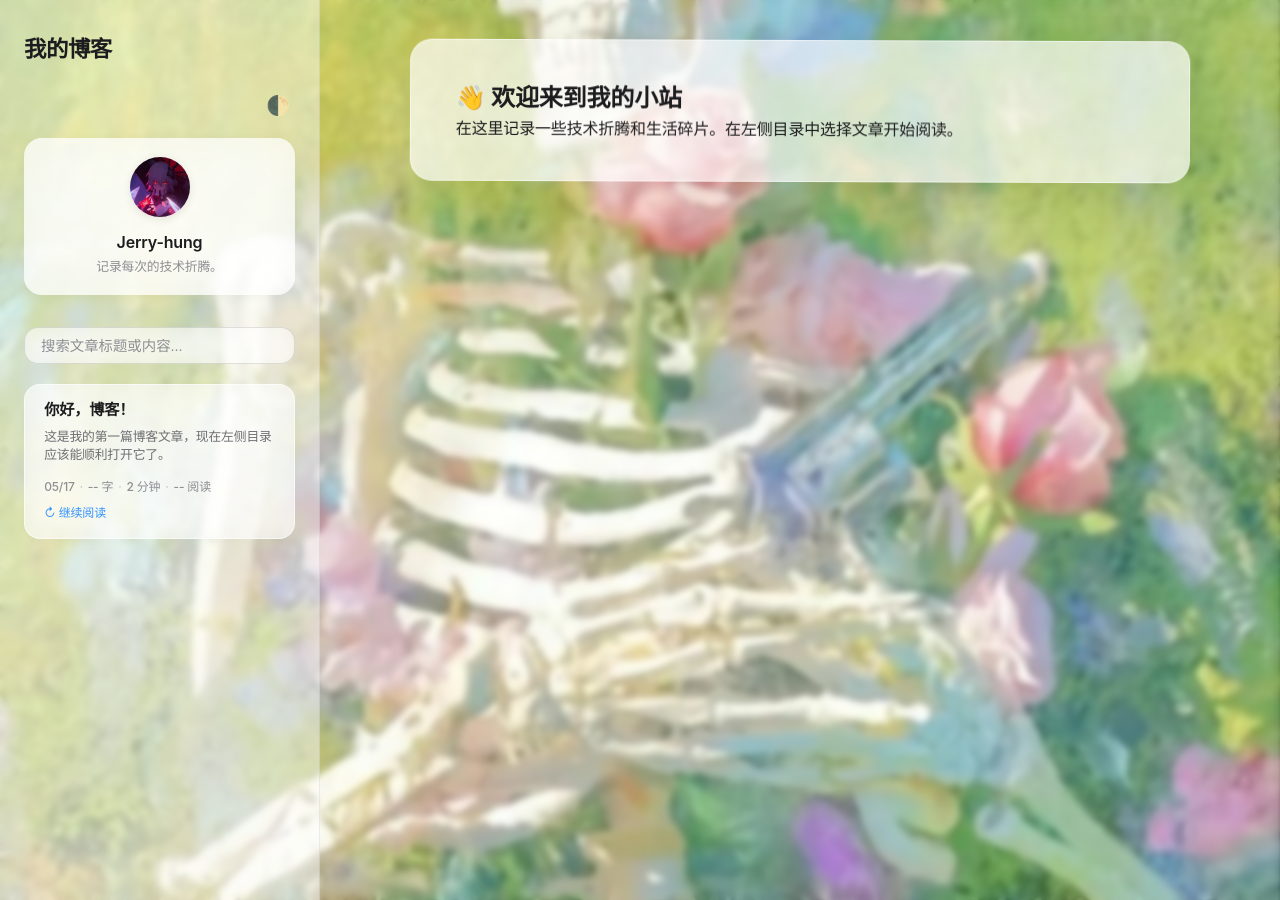
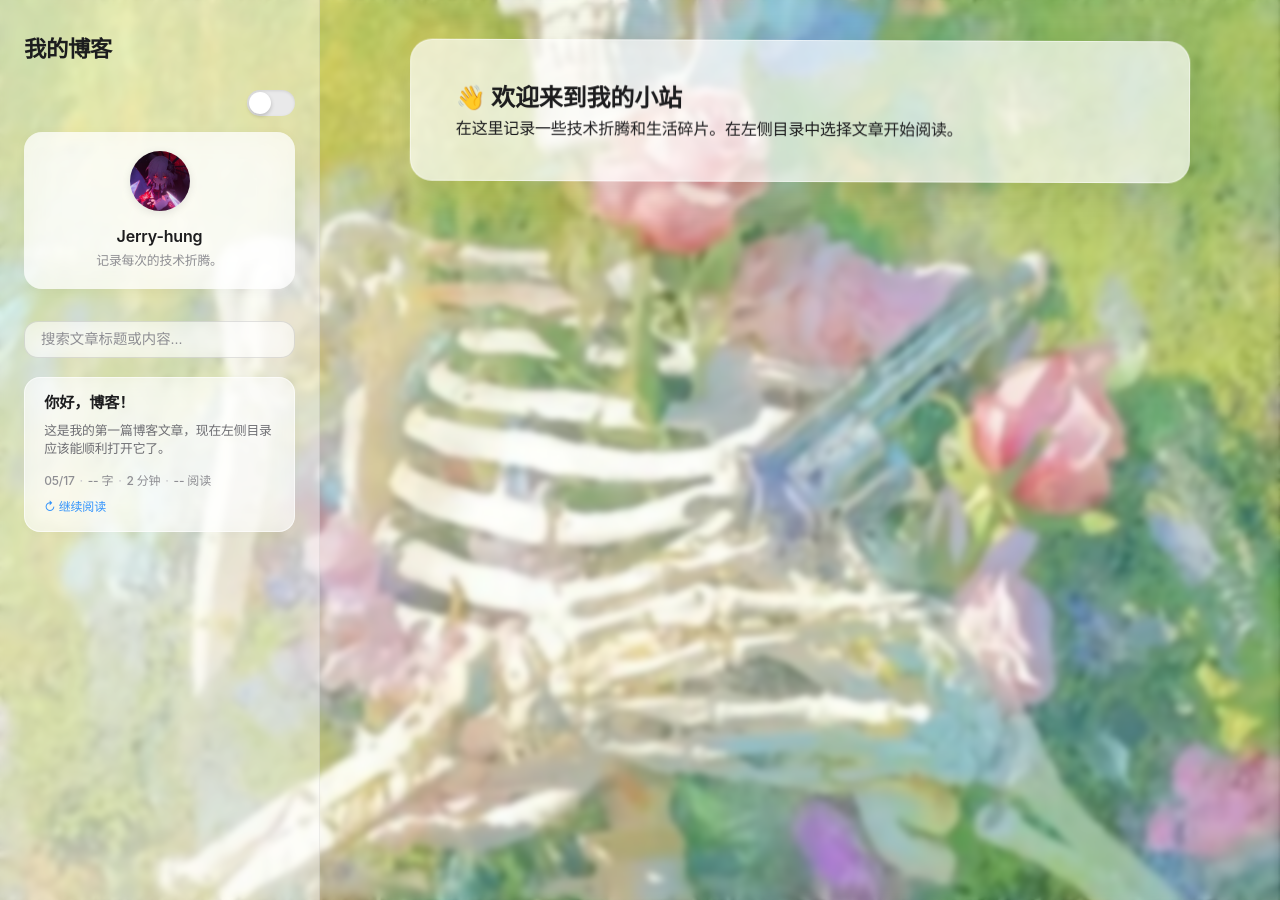
Before and after one commit to Jerry-Hang/Jerry-Hang.github.io, a Jekyll site: the page built from index.html, in a window 1280 px wide. Built offline with Jekyll 4.4.1, drawn with Linux system fonts in a browser that asks for light colours.

Commit message:
优化了昼夜交替，增加后台查看功能

```diff
--- a/_layouts/default.html
+++ b/_layouts/default.html
@@ -9,17 +9,20 @@
   <script src="{{ '/assets/js/wordcount.js' | relative_url }}" defer></script>
   <script src="{{ '/assets/js/theme.js' | relative_url }}" defer></script>
   <script src="{{ '/assets/js/search.js' | relative_url }}" defer></script>
+  <script src="{{ '/assets/js/theme-transition.js' | relative_url }}" defer></script>
 </head>
 <body>
   <div class="app-container">
-    <!-- 左侧目录 -->
     <aside class="sidebar">
       <div class="sidebar-header">
         <a href="{{ '/' | relative_url }}" class="site-title interactive-shine">{{ site.title }}</a>
       </div>
 
-      <!-- 暗夜模式切换按钮 -->
-      <button id="theme-toggle" class="theme-toggle interactive-shine" aria-label="切换深色模式">🌓</button>
+      <!-- iOS 风格暗夜模式开关 -->
+      <label class="ios-toggle">
+        <input type="checkbox" id="theme-toggle-checkbox" class="ios-toggle-input">
+        <span class="ios-toggle-slider"></span>
+      </label>
 
       <!-- 个人介绍卡片 -->
       <div class="profile-card">
--- a/assets/css/ios-style.css
+++ b/assets/css/ios-style.css
@@ -391,20 +391,6 @@
   100% { transform: translateX(0); }
 }
 
-/* ========== 暗夜模式切换按钮 ========== */
-.theme-toggle {
-  background: none;
-  border: none;
-  font-size: 1.2rem;
-  cursor: pointer;
-  padding: 0.3rem;
-  margin-bottom: 1rem;
-  align-self: flex-end;
-  opacity: 0.7;
-  transition: opacity 0.2s;
-}
-.theme-toggle:hover { opacity: 1; }
-
 /* ========== 搜索框 ========== */
 .search-container {
   margin: 0 0 1.2rem 0;
@@ -530,3 +516,94 @@
   transform: rotate(-1.5deg);
   color: #b23a2e;  /* 可以换成你喜欢的强调色，比如朱砂红 */
 }
+.stats-toggle {
+  background: none;
+  border: none;
+  font-size: 1.2rem;
+  cursor: pointer;
+  opacity: 0.7;
+  margin-top: 1rem;
+}
+.stats-panel {
+  position: fixed;
+  bottom: 2rem;
+  right: 2rem;
+  background: var(--ios-card-bg);
+  backdrop-filter: blur(30px);
+  border-radius: 20px;
+  padding: 1.5rem;
+  box-shadow: var(--ios-shadow-md);
+  display: none;
+  z-index: 1000;
+  min-width: 200px;
+}
+.stats-panel.visible {
+  display: block;
+}
+.stats-header {
+  font-weight: 600;
+  margin-bottom: 0.8rem;
+  font-size: 0.9rem;
+  color: var(--ios-text);
+}
+.stats-body p {
+  font-size: 0.8rem;
+  margin: 0.3rem 0;
+  color: var(--ios-secondary);
+}
+.stats-body span {
+  color: var(--ios-text);
+  font-weight: 500;
+}
+/* ========== iOS 风格开关 ========== */
+.ios-toggle {
+  position: relative;
+  display: inline-block;
+  width: 48px;
+  height: 26px;
+  margin: 0 0 1rem auto;
+}
+
+.ios-toggle-input {
+  opacity: 0;
+  width: 0;
+  height: 0;
+}
+
+.ios-toggle-slider {
+  position: absolute;
+  cursor: pointer;
+  top: 0; left: 0; right: 0; bottom: 0;
+  background: #e9e9ea;
+  border-radius: 26px;
+  transition: 0.3s;
+  box-shadow: inset 0 1px 3px rgba(0,0,0,0.1);
+}
+
+.ios-toggle-slider::before {
+  content: "";
+  position: absolute;
+  height: 22px;
+  width: 22px;
+  left: 2px;
+  bottom: 2px;
+  background: white;
+  border-radius: 50%;
+  transition: 0.3s;
+  box-shadow: 0 2px 4px rgba(0,0,0,0.2);
+}
+
+.ios-toggle-input:checked + .ios-toggle-slider {
+  background: #34c759;
+}
+
+.ios-toggle-input:checked + .ios-toggle-slider::before {
+  transform: translateX(22px);
+}
+
+body.dark .ios-toggle-slider {
+  background: #636366;
+}
+body.dark .ios-toggle-input:checked + .ios-toggle-slider {
+  background: #34c759;
+}
--- /dev/null
+++ b/assets/js/theme-transition.js
@@ -0,0 +1,61 @@
+(function() {
+  const toggle = document.getElementById('theme-toggle');
+  const body = document.body;
+
+  // 创建扩散圈元素
+  const circle = document.createElement('div');
+  circle.style.cssText = `
+    position: fixed;
+    top: 0; left: 0;
+    width: 0; height: 0;
+    border-radius: 50%;
+    background: var(--ios-bg);
+    pointer-events: none;
+    z-index: 9999;
+    transition: all 0.5s cubic-bezier(0.25, 0.1, 0.25, 1);
+  `;
+  document.body.appendChild(circle);
+
+  toggle.addEventListener('click', function(e) {
+    // 获取按钮中心坐标
+    const rect = toggle.getBoundingClientRect();
+    const x = rect.left + rect.width / 2;
+    const y = rect.top + rect.height / 2;
+
+    // 计算扩散最大半径（覆盖对角线）
+    const maxRadius = Math.sqrt(
+      Math.pow(Math.max(x, window.innerWidth - x), 2) +
+      Math.pow(Math.max(y, window.innerHeight - y), 2)
+    );
+
+    // 设置扩散圈初始状态（位于按钮中心，0半径）
+    circle.style.left = x + 'px';
+    circle.style.top = y + 'px';
+    circle.style.width = '0px';
+    circle.style.height = '0px';
+    circle.style.transform = 'translate(-50%, -50%)';
+    circle.style.background = getComputedStyle(body).getPropertyValue('--ios-bg').trim();
+    circle.style.transition = 'none';
+    circle.offsetHeight; // 强制回流
+    circle.style.transition = 'all 0.5s cubic-bezier(0.25, 0.1, 0.25, 1)';
+
+    // 扩散到全屏
+    circle.style.width = maxRadius * 2 + 'px';
+    circle.style.height = maxRadius * 2 + 'px';
+
+    // 在动画一半时切换主题
+    setTimeout(() => {
+      body.classList.toggle('dark');
+      const isDark = body.classList.contains('dark');
+      localStorage.setItem('theme', isDark ? 'dark' : 'light');
+      // 更新扩散圈颜色为新主题背景
+      circle.style.background = getComputedStyle(body).getPropertyValue('--ios-bg').trim();
+    }, 250);
+
+    // 动画结束后收起扩散圈
+    setTimeout(() => {
+      circle.style.width = '0px';
+      circle.style.height = '0px';
+    }, 500);
+  });
+})();
--- a/assets/js/theme.js
+++ b/assets/js/theme.js
@@ -1,30 +1,31 @@
 (function() {
-  const toggle = document.getElementById('theme-toggle');
+  const checkbox = document.getElementById('theme-toggle-checkbox');
   const body = document.body;
 
-  // 读取用户之前的选择
+  // 初始化：根据存储或系统偏好设置开关状态和主题
   const saved = localStorage.getItem('theme');
-  if (saved === 'dark') {
+  const prefersDark = window.matchMedia('(prefers-color-scheme: dark)').matches;
+
+  if (saved === 'dark' || (!saved && prefersDark)) {
     body.classList.add('dark');
-  } else if (saved === 'light') {
+    checkbox.checked = true;
+  } else {
     body.classList.remove('dark');
-  } else {
-    // 跟随系统
-    const prefersDark = window.matchMedia('(prefers-color-scheme: dark)').matches;
-    if (prefersDark) body.classList.add('dark');
+    checkbox.checked = false;
   }
 
-  // 监听系统变化（当用户未手动选择时）
+  // 监听系统主题变化（仅在用户未手动选择时）
   window.matchMedia('(prefers-color-scheme: dark)').addEventListener('change', e => {
     if (!localStorage.getItem('theme')) {
       body.classList.toggle('dark', e.matches);
+      checkbox.checked = e.matches;
     }
   });
 
-  // 点击切换
-  toggle.addEventListener('click', () => {
-    body.classList.toggle('dark');
-    const isDark = body.classList.contains('dark');
-    localStorage.setItem('theme', isDark ? 'dark' : 'light');
+  // 切换开关时更换主题并保存选择
+  checkbox.addEventListener('change', () => {
+    body.classList.toggle('dark', checkbox.checked);
+    localStorage.setItem('theme', checkbox.checked ? 'dark' : 'light');
+    // 注意：如果你还保留了 theme-transition.js 的侵蚀动画，它会继续处理过渡效果
   });
 })();
```
Also changed, not shown: assets/js/blog-stats.js (added, +37 -0 lines).
